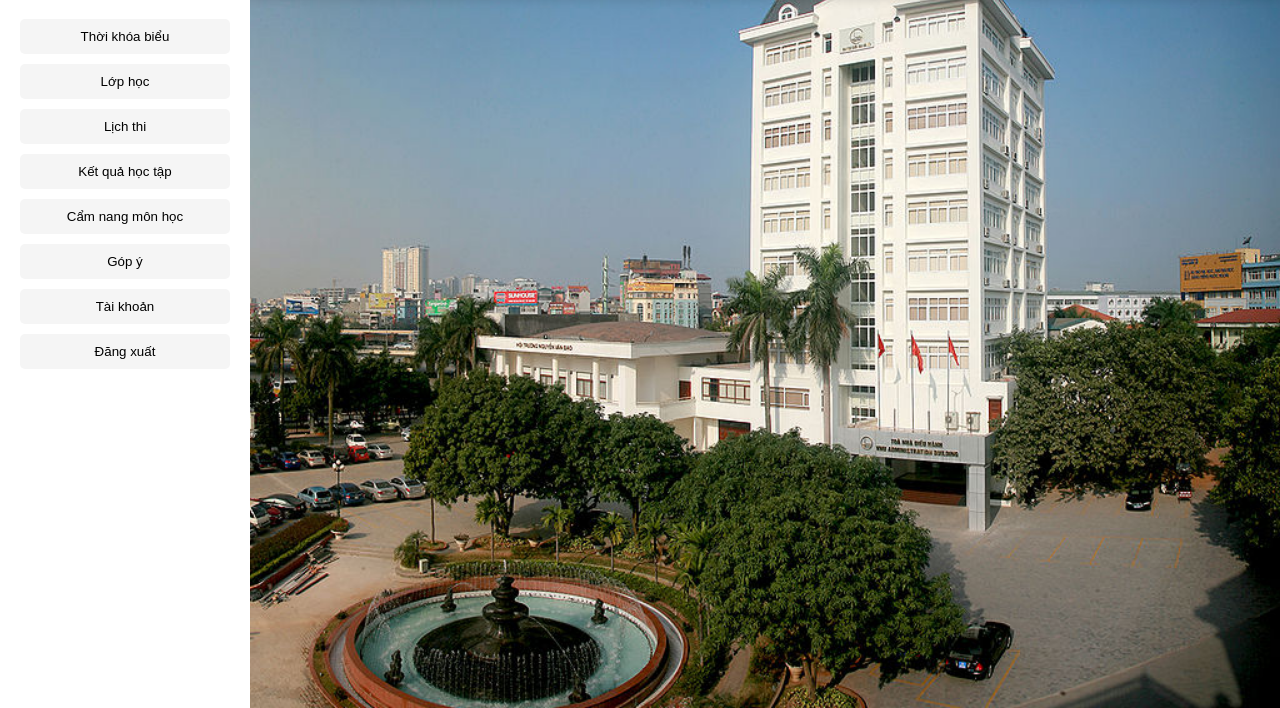
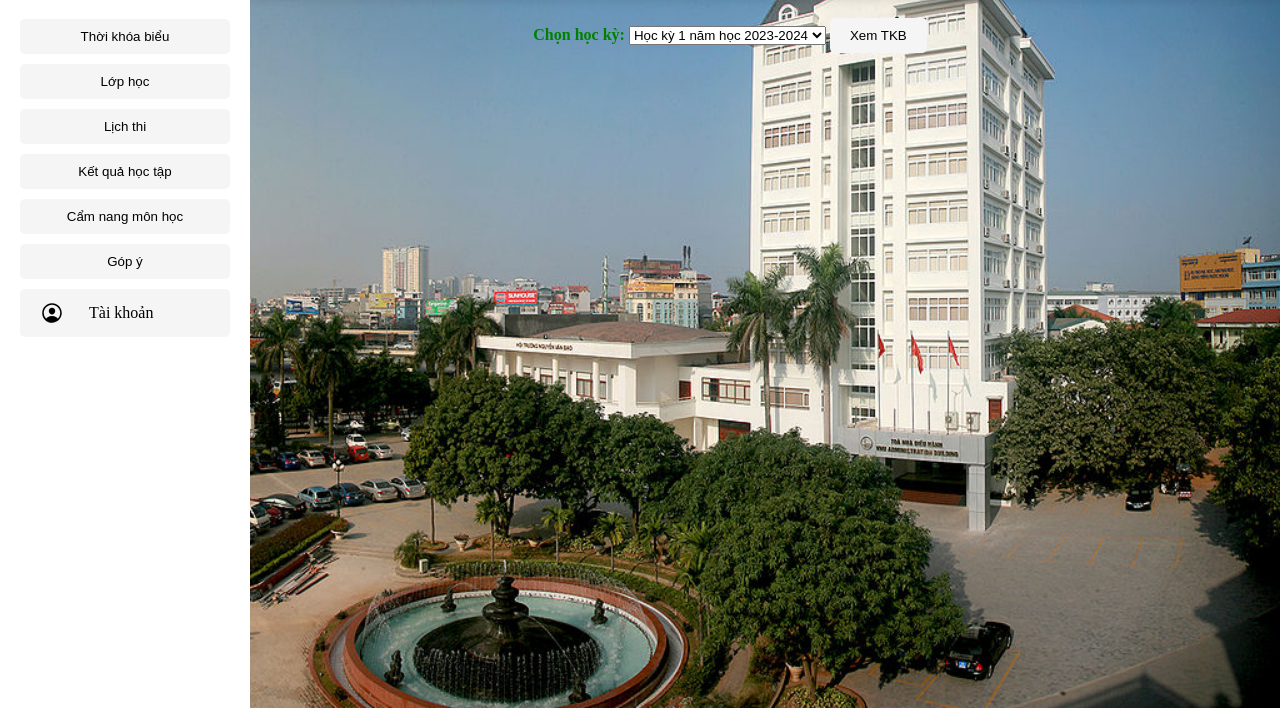
Before and after one commit to Dongws6204/SPSTS_GR8, a PHP site: page /schedule.php in a window 1280 px wide. Shown: the part 92-800 px from the top of the page. Run offline with PHP 8.4, Linux system fonts and the light colour scheme; data that the repository does not hold is empty.

Commit message:
update schedule feature
create get_schedule.php, fix schedule.php

```diff
--- a/web/schedule.php
+++ b/web/schedule.php
@@ -1,19 +1,3 @@
-<?php
-$servername = "localhost";
-$username = "root";
-$password = "";
-$dbname = "quan_ly_dao_tao";
-
-// Tạo kết nối
-$conn = new mysqli($servername, $username, $password, $dbname);
-
-if ($conn->connect_error) {
-    die("Kết nối thất bại: " . $conn->connect_error);
-}
-
-$sql = "SELECT * FROM thoi_khoa_bieu";
-$result = $conn->query($sql);
-?>
 
 <!DOCTYPE html>
 <html lang="vi">
@@ -44,10 +28,20 @@ $result = $conn->query($sql);
                 <button>Kết quả học tập</button>
                 <button>Cẩm nang môn học</button>
                 <button>Góp ý</button>
-                <button>Tài khoản</button>
-                <button>Đăng xuất</button>
+                <div class="account-button">
+                    <ion-icon name="person-circle-outline" class="account-icon"></ion-icon>
+                    <span class="account-text">Tài khoản</span>
+                </div>
             </div>
         </div>
+    </div>
+    <div class="semester-select1">
+        <label for="semester">Chọn học kỳ:</label>
+        <select id="semester">
+            <option value="hoc-ky-1">Học kỳ 1 năm học 2023-2024</option>
+            <option value="hoc-ky-2">Học kỳ 2 năm học 2023-2024</option>
+        </select>
+        <button id="view-schedule-button">Xem TKB</button>
     </div>
     <div class="content">
         <div class="schedule-box">
@@ -63,29 +57,39 @@ $result = $conn->query($sql);
                         <span>Tên giáo viên</span>
                         <span>Ghi chú</span>
                     </div>
-                       <?php
-                        if ($result->num_rows > 0) {
-                            while($row = $result->fetch_assoc()) {
-                                echo "<div class='schedule-row'>";
-                                echo "<span>" . $row["thu"] . "</span>";
-                                echo "<span>" . $row["mon_hoc"] . "</span>";
-                                echo "<span>" . $row["thoi_gian"] . "</span>";
-                                echo "<span>" . $row["dia_diem"] . "</span>";
-                                echo "<span>" . $row["lop"] . "</span>";
-                                echo "<span>" . $row["ten_giao_vien"] . "</span>";
-                                echo "<span>" . $row["ghi_chu"] . "</span>";
-                                echo "</div>";
-                            }
-                        } else {
-                            echo "0 kết quả";
-                        }
-
-                        $conn->close();
-                       ?>
-                    <!-- Thêm các hàng thời khóa biểu khác tại đây -->
-                </div>
+                    <div id="schedule-content">
             </div>
         </div>
     </div>
+    <script>
+        const viewScheduleButton = document.getElementById('view-schedule-button');
+        const scheduleBox = document.querySelector('.schedule-box');
+        const semesterSelect = document.getElementById('semester');
+
+        viewScheduleButton.addEventListener('click', () => {
+            const selectedSemester = semesterSelect.value;
+            if (selectedSemester === 'hoc-ky-1') {
+                scheduleBox.style.display = 'block';
+
+                // Thêm logic lấy dữ liệu thời khóa biểu cho học kỳ 1 và cập nhật nội dung ở đây (nếu cần)
+                const xhttp = new XMLHttpRequest();
+                xhttp.onreadystatechange = function() {
+                    if (this.readyState == 4 && this.status == 200) {
+                        document.getElementById('schedule-content').innerHTML = this.responseText;
+                    }
+                };
+                xhttp.open("GET", "get_schedule.php?semester=hoc-ky-1", true);
+                xhttp.send();
+                //
+
+
+            } else if (selectedSemester === 'hoc-ky-2') {
+                scheduleBox.style.display = 'none';
+                alert('Dữ liệu chưa được cập nhật');
+            }
+        });
+    </script>
+    <script script  type = "module"  src = "https://unpkg.com/ionicons@7.1.0/dist/ionicons/ionicons.esm.js"> </script>
+    <script script  nomodule  src = "https://unpkg .com/ionicons@7.1.0/dist/ionicons/ionicons.js"> </script>
 </body>
 </html>
```
Also changed, not shown: web/get_schedule.php (added, +35 -0 lines), web/stsdatabse.sql (+20 -0 lines).
